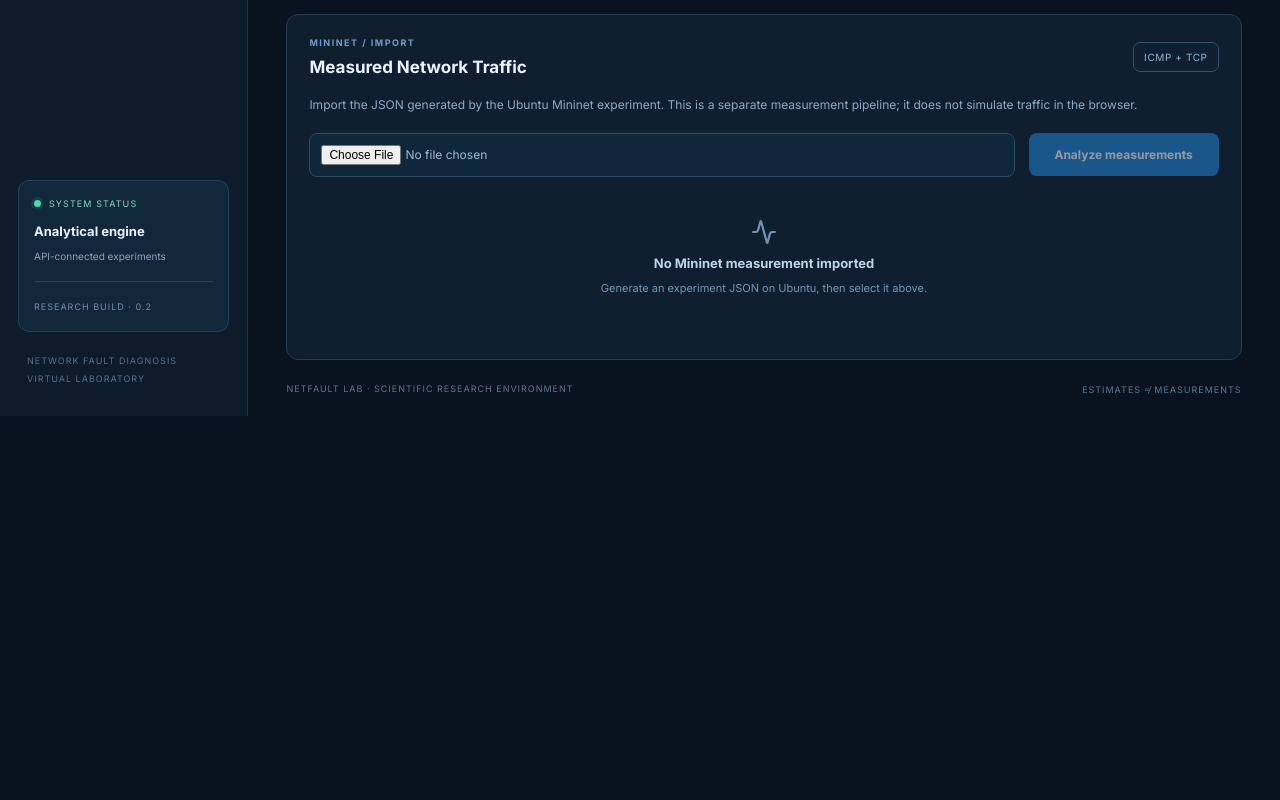
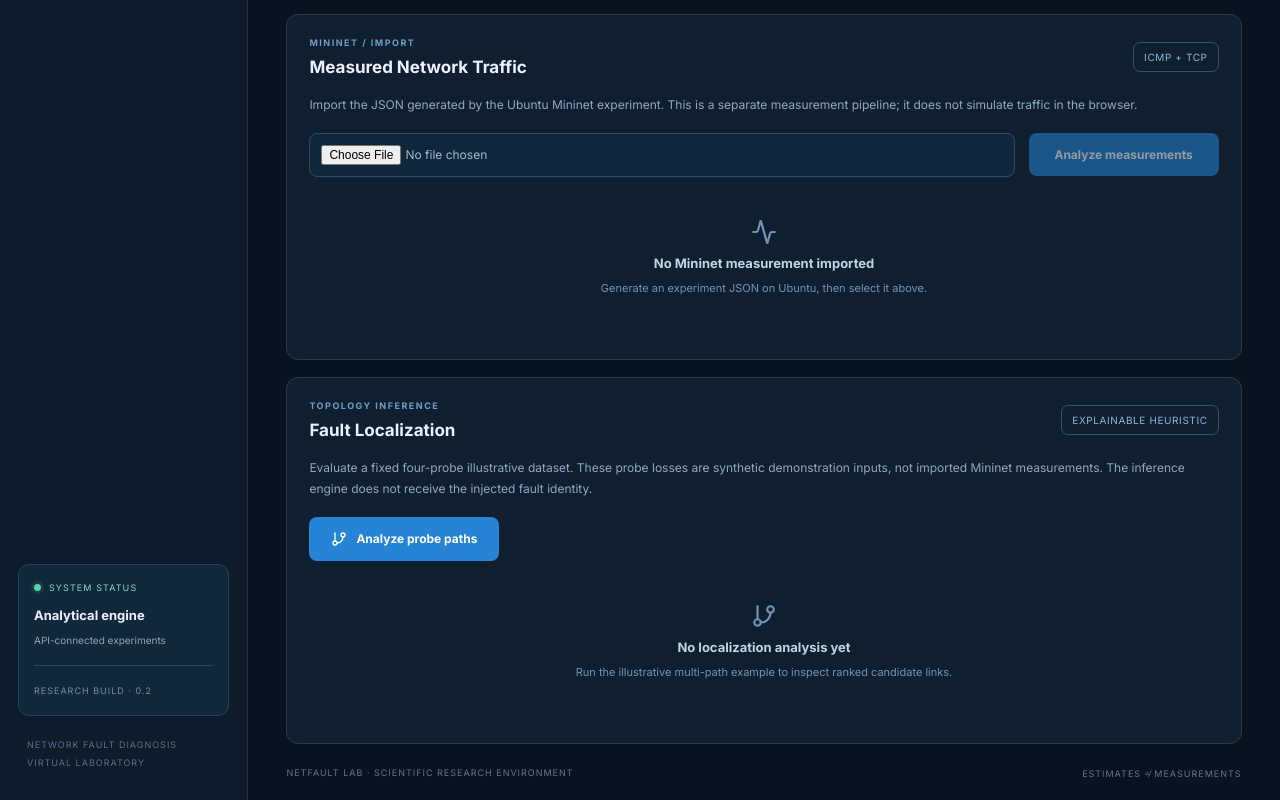
Before and after one commit to aliahmedsleem/Intelligent-Network-Fault-Diagnosis, a React (Vite) app in the folder frontend/: page / in a window 1280 px wide. Shown: the part 1071-1871 px from the top of the page. Before the commit the page ends 1487 px from the top, so only its background shows below. Built offline with nearby package versions, Linux system fonts and the light colour scheme.

Commit message:
feat(ui): show explainable localization ranking with labeled synthetic probes

```diff
--- a/frontend/src/App.tsx
+++ b/frontend/src/App.tsx
@@ -6,7 +6,8 @@ type Link={id:string;source:string;target:string;medium:Medium;capacity_mbps:num
 type NetworkData={nodes:string[];links:Link[]};
 type Report={mode:string;before:Result;after:Result;route_changed:boolean;localization:{known_injected_link_id:string;warning:string}};
 type Result={path:string[];link_ids:string[];connected:boolean;bottleneck_mbps:number;offered_load_mbps:number;estimated_throughput_mbps:number;baseline_delay_ms:number;estimated_loss_percent:number;diagnosis:string};
-type View="overview"|"topology"|"experiments"|"measurements";
+type View="overview"|"topology"|"experiments"|"measurements"|"localization";
+type LocalizationResult={status:string;suspected_link_id:string|null;tied_candidates:string[];rankings:{link_id:string;score:number;degraded_paths_covered:number;healthy_paths_contradicted:number}[]};
 type MeasurementReport={mode:string;topology:string;measurements:{before:{throughput_mbps:number|null;loss_percent:number|null;rtt_avg_ms:number|null};after:{throughput_mbps:number|null;loss_percent:number|null;rtt_avg_ms:number|null};throughput_change_mbps:number|null;loss_change_percentage_points:number|null};evidence:string[];quality_flags:string[];localization:{status:string}};
 const network:NetworkData={nodes:["CORE","SW-01","FIBER","EDGE","WIFI"],links:[
 {id:"eth-01",source:"CORE",target:"SW-01",medium:"ethernet",capacity_mbps:1000,delay_ms:1},
@@ -24,6 +25,9 @@ export default function App(){
  const [measurementFile,setMeasurementFile]=useState<File|null>(null);
  const [measurementError,setMeasurementError]=useState("");
  const [measurementBusy,setMeasurementBusy]=useState(false);
+ const [localization,setLocalization]=useState<LocalizationResult|null>(null);
+ const [localizationBusy,setLocalizationBusy]=useState(false);
+ const [localizationError,setLocalizationError]=useState("");
  const [source,setSource]=useState("CORE");
  const [target,setTarget]=useState("EDGE");
  const [fault,setFault]=useState("fiber-02");
@@ -35,8 +39,22 @@ export default function App(){
  const link=useMemo(()=>network.links.find(l=>l.id===selected),[selected]);
  const affected=report?.after.link_ids||[];
  const isValid=Number.isFinite(load)&&load>0&&load<=1_000_000&&source!==target;
- const nav:[View,string,typeof Activity][]=[["overview","Overview",Activity],["topology","Topology",Network],["experiments","Experiments",ShieldAlert],["measurements","Measurements",Activity]];
+ const nav:[View,string,typeof Activity][]=[["overview","Overview",Activity],["topology","Topology",Network],["experiments","Experiments",ShieldAlert],["measurements","Measurements",Activity],["localization","Localization",GitBranch]];
  function reset(){setSource("CORE");setTarget("EDGE");setFault("fiber-02");setLoad(200);setReport(null);setError("");setSelected("fiber-02");}
+ async function runLocalization(){
+  setLocalizationBusy(true);setLocalizationError("");
+  try{
+   const probes=[
+    {source:"CORE",target:"FIBER",baseline_loss_percent:0,observed_loss_percent:18},
+    {source:"SW-01",target:"EDGE",baseline_loss_percent:0,observed_loss_percent:22},
+    {source:"CORE",target:"SW-01",baseline_loss_percent:0,observed_loss_percent:0},
+    {source:"FIBER",target:"EDGE",baseline_loss_percent:0,observed_loss_percent:0}
+   ];
+   const response=await fetch("/api/localization/analyze",{method:"POST",headers:{"Content-Type":"application/json"},body:JSON.stringify({network,probes})});
+   if(!response.ok)throw new Error("Localization API returned HTTP "+response.status);
+   setLocalization(await response.json());
+  }catch(e){setLocalizationError(e instanceof Error?e.message:"Localization failed");}finally{setLocalizationBusy(false);}
+ }
  async function importMeasurements(){
   if(!measurementFile)return;
   setMeasurementBusy(true);setMeasurementError("");
@@ -61,7 +79,7 @@ export default function App(){
  <aside className="sidebar"><div className="identity"><span className="identity-icon"><Network size={23}/></span><div><strong>NETFAULT<span> / LAB</span></strong><small>ENGINEERING CONSOLE</small></div></div>
  <div className="nav-heading">WORKSPACE</div><nav aria-label="Primary navigation">{nav.map(([id,label,Icon])=><button key={id} className={"nav-item "+(view===id?"active":"")} onClick={()=>setView(id)} aria-current={view===id?"page":undefined}><Icon size={18}/>{label}{view===id&&<span className="nav-active-dot"/>}</button>)}</nav>
  <div className="side-spacer"/><div className="system-card"><div className="system-row"><span className="pulse"/> SYSTEM STATUS</div><strong>Analytical engine</strong><small>API-connected experiments</small><div className="system-divider"/><span className="system-version">RESEARCH BUILD · 0.2</span></div><div className="side-bottom">NETWORK FAULT DIAGNOSIS<br/>VIRTUAL LABORATORY</div></aside>
- <main className="main-content"><header className="topbar"><div><div className="breadcrumbs">LABORATORY <span>/</span> {view.toUpperCase()}</div><h1>{view==="overview"?"Network Overview":view==="topology"?"Network Topology":view==="experiments"?"Fault Experiments":"Measured Results"}</h1><p className="subtitle">{view==="overview"?"Observe the topology and run controlled fault scenarios":view==="topology"?"Inspect virtual links, media and reference parameters":view==="experiments"?"Compare baseline and fault-injected analytical outcomes":"Inspect imported Mininet packet measurements"}</p></div><div className="topbar-right"><span className="mode-label"><span className="pulse"/> ANALYTICAL MODE</span><span className="version-label">v0.2</span></div></header>
+ <main className="main-content"><header className="topbar"><div><div className="breadcrumbs">LABORATORY <span>/</span> {view.toUpperCase()}</div><h1>{view==="overview"?"Network Overview":view==="topology"?"Network Topology":view==="experiments"?"Fault Experiments":view==="measurements"?"Measured Results":"Fault Localization"}</h1><p className="subtitle">{view==="overview"?"Observe the topology and run controlled fault scenarios":view==="topology"?"Inspect virtual links, media and reference parameters":view==="experiments"?"Compare baseline and fault-injected analytical outcomes":view==="measurements"?"Inspect imported Mininet packet measurements":"Explainable multi-path link ranking"}</p></div><div className="topbar-right"><span className="mode-label"><span className="pulse"/> ANALYTICAL MODE</span><span className="version-label">v0.2</span></div></header>
  <div className="notice"><CircleAlert size={16}/><span>Research baseline: displayed throughput, loss and delay are <strong>analytical estimates</strong>, not packet-level measurements.</span></div>
  <section className="metrics"><div className="metric"><div className="metric-top"><span>NETWORK NODES</span><Cpu size={18}/></div><strong>{String(network.nodes.length).padStart(2,"0")}</strong><small>Reference topology</small></div><div className="metric"><div className="metric-top"><span>VIRTUAL LINKS</span><GitBranch size={18}/></div><strong>{String(network.links.length).padStart(2,"0")}</strong><small>Mixed connectivity</small></div><div className="metric"><div className="metric-top"><span>OFFERED LOAD</span><Activity size={18}/></div><strong>{fmt(load)} <em>Mbps</em></strong><small>Configured traffic</small></div><div className="metric"><div className="metric-top"><span>EXPERIMENT</span><Zap size={18}/></div><strong className="metric-state">{busy?"Running":report?"Complete":"Ready"}</strong><small>{report?"Last run available":"Awaiting execution"}</small></div></section>
  <div className="workspace-grid"><section className="panel topology-panel"><div className="section-header"><div><div className="section-kicker">NETWORK MAP</div><h2>Reference Topology</h2></div><span className="soft-tag"><Layers3 size={14}/> 5 NODES</span></div>
@@ -85,6 +103,11 @@ export default function App(){
  <div className="measurement-actions"><input aria-label="Select Mininet JSON file" type="file" accept=".json,application/json" onChange={e=>{setMeasurementFile(e.target.files?.[0]||null);setMeasurementError("");}}/><button className="primary-button" disabled={!measurementFile||measurementBusy} onClick={importMeasurements}>{measurementBusy?"Analyzing...":"Analyze measurements"}</button></div>
  {measurementError&&<p className="form-error" role="alert">{measurementError}</p>}
  {measured?<><div className="results-grid"><div className="result-cell"><small>BASELINE TCP</small><strong>{measured.measurements.before.throughput_mbps===null?"N/A":fmt(measured.measurements.before.throughput_mbps)} <em>Mbps</em></strong></div><div className="result-cell"><small>FAULT TCP</small><strong>{measured.measurements.after.throughput_mbps===null?"N/A":fmt(measured.measurements.after.throughput_mbps)} <em>Mbps</em></strong></div><div className="result-cell"><small>BASELINE ICMP LOSS</small><strong>{measured.measurements.before.loss_percent===null?"N/A":fmt(measured.measurements.before.loss_percent)} <em>%</em></strong></div><div className="result-cell"><small>FAULT ICMP LOSS</small><strong>{measured.measurements.after.loss_percent===null?"N/A":fmt(measured.measurements.after.loss_percent)} <em>%</em></strong></div></div><div className="measurement-evidence"><strong>Evidence</strong><span>{measured.evidence.join(" · ")||"No threshold evidence"}</span><strong>Data quality</strong><span>{measured.quality_flags.length?measured.quality_flags.join(" · "):"No parser flags"}</span></div></>:<div className="empty-results"><Activity size={26}/><strong>No Mininet measurement imported</strong><span>Generate an experiment JSON on Ubuntu, then select it above.</span></div>}</section>
+ <section className="panel measured-panel"><div className="section-header"><div><div className="section-kicker">TOPOLOGY INFERENCE</div><h2>Fault Localization</h2></div><span className="soft-tag">EXPLAINABLE HEURISTIC</span></div>
+ <p className="measured-intro">Evaluate a fixed four-probe illustrative dataset. These probe losses are synthetic demonstration inputs, not imported Mininet measurements. The inference engine does not receive the injected fault identity.</p>
+ <div className="measurement-actions"><button className="primary-button" disabled={localizationBusy} onClick={runLocalization}><GitBranch size={16}/>{localizationBusy?"Analyzing...":"Analyze probe paths"}</button></div>
+ {localizationError&&<p className="form-error" role="alert">{localizationError}</p>}
+ {localization?<><div className="localization-summary"><div><small>STATUS</small><strong>{localization.status.replace(/_/g," ")}</strong></div><div><small>SUSPECTED LINK</small><strong>{localization.suspected_link_id||"Not uniquely identified"}</strong></div></div><div className="ranking-list">{localization.rankings.map((r,i)=><div className="ranking-item" key={r.link_id}><span>{String(i+1).padStart(2,"0")}</span><strong>{r.link_id}</strong><div className="ranking-track"><i style={{width:(Math.max(0,r.score)*100)+"%"}}/></div><em>{r.score.toFixed(2)}</em></div>)}</div><p className="measured-intro">Scores are relative evidence, not probabilities. Equal top candidates remain ambiguous.</p></>:<div className="empty-results"><GitBranch size={26}/><strong>No localization analysis yet</strong><span>Run the illustrative multi-path example to inspect ranked candidate links.</span></div>}</section>
  <footer className="page-footer"><span>NETFAULT LAB · SCIENTIFIC RESEARCH ENVIRONMENT</span><span>ESTIMATES ≠ MEASUREMENTS</span></footer>
  </main></div>;
 }
```
